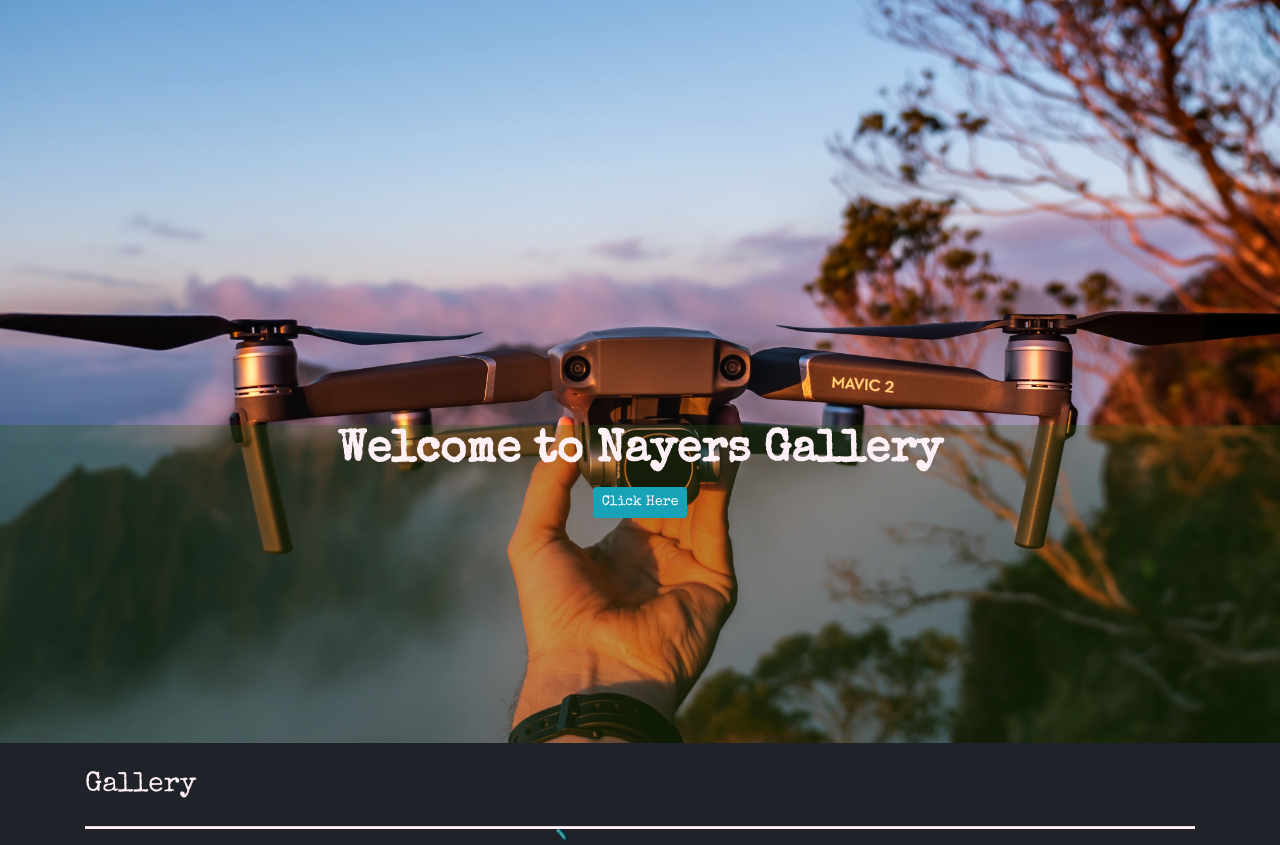
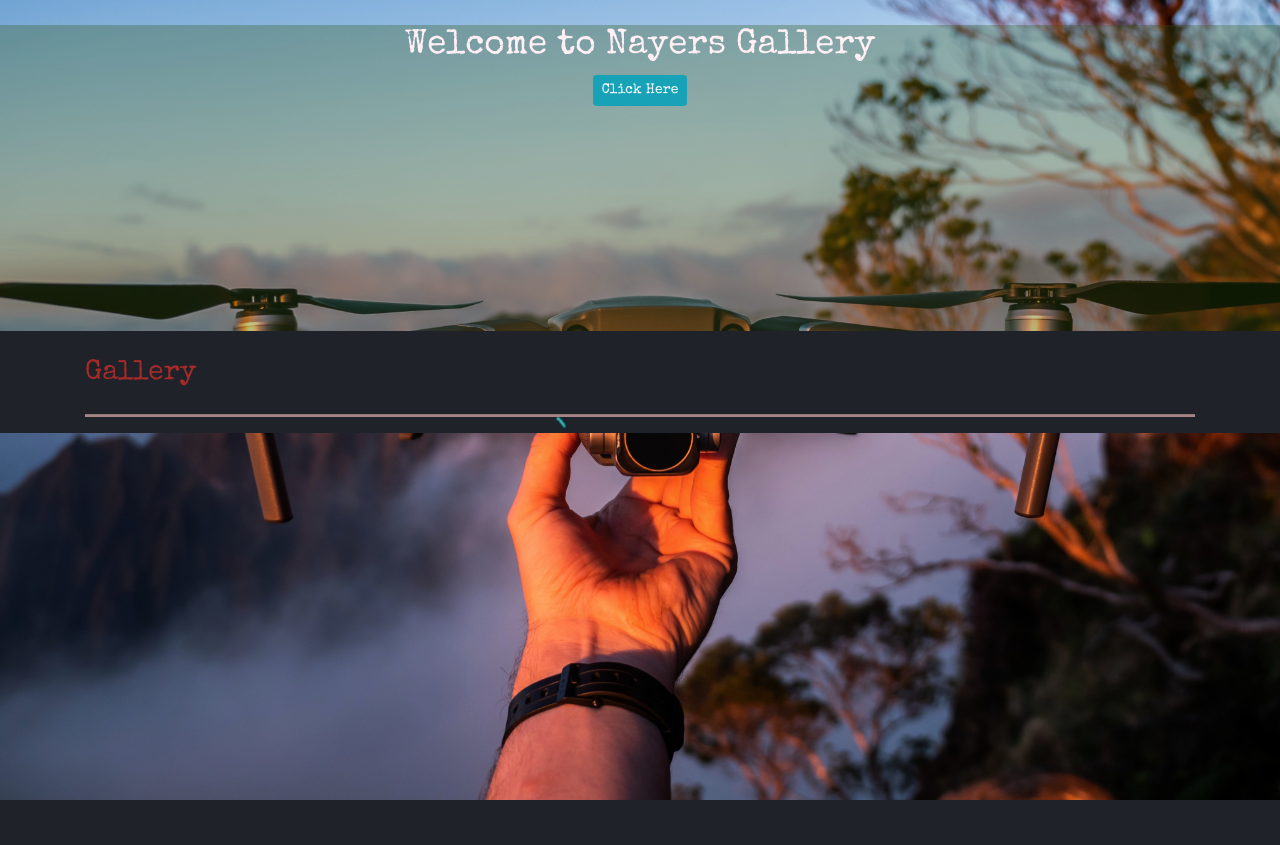
Before and after one commit to beckynayere/Pic-Gallery, a Django app: page / in a window 1280 px wide. After the commit the page ends 800 px from the top, so only its background shows below. Run offline with Django 3.2, Linux system fonts and the light colour scheme; data that the repository does not hold is empty; some libraries are stand-ins or nearby versions.

Commit message:
add image

```diff
--- a/gallery/static/css/styles.css
+++ b/gallery/static/css/styles.css
@@ -5,7 +5,7 @@
 font-family: 'Special Elite', cursive;
 }
 .boded{
-background-image:url(/static/images/background.gif);
+background-image:url(//gallery/static/images/background.gif);
 padding-top:2%;
 background-repeat:no-repeat;
 background-position:center;
@@ -16,7 +16,7 @@
 padding:0;
 background-color:rgba(49, 83, 15,0.3);
 }
-.imagea{
+.images{
 margin-top:34%;
 font-size:45px;
 font-weight:bolder;
@@ -31,7 +31,7 @@
 }
 body{
  scroll-behavior: smooth;
-background-image:url(/static/images/ggallery.jpg);
+background-image:url(//gallery/static/images/ggallery.jpg);
 background-attachment:fixed;
 background-repeat:no-repeat;
 background-position:center;
@@ -45,7 +45,7 @@
 border:none;
 }
 h3{
-color:lavenderblush;
+color:brown;
 font-family: 'Special Elite', cursive;
 }
 #locations{
@@ -53,7 +53,7 @@
 font-family: 'Special Elite', cursive;
 }
 hr{
-background:lavenderblush;
+background:rgb(165, 133, 133);
 height:2px;
 }
 #imageheader{
--- a/gallery/templates/layouts.html
+++ b/gallery/templates/layouts.html
@@ -22,7 +22,7 @@
           integrity="sha384-Gn5384xqQ1aoWXA+058RXPxPg6fy4IWvTNh0E263XmFcJlSAwiGgFAW/dAiS6JXm" crossorigin="anonymous">
     <link rel="stylesheet" href="{% static 'css/styles.css' %}">
     {% endblock %}
-    <script>
+    <!-- <script>
         addEventListener("load", function () {
             setTimeout(hideURLbar, 0);
         }, false);
@@ -31,7 +31,7 @@
             window.scrollTo(0, 1);
         }
 
-    </script>
+    </script> -->
 </head>
 <body>
 <div class="overlay">
```
